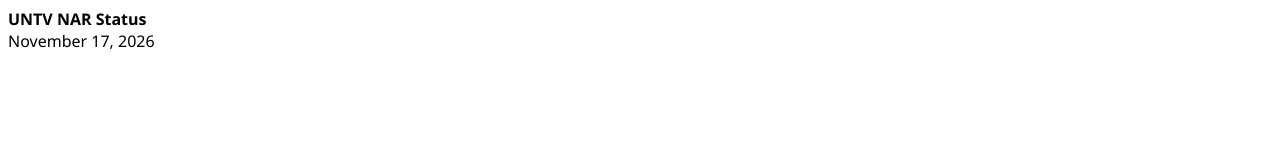
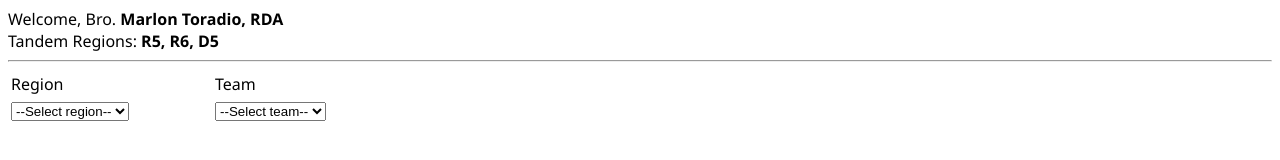
Before and after one commit to untvnar/crud, a plain HTML site: page index.html in a window 1280 px wide. Drawn offline with Linux system fonts and the light colour scheme.

Commit message:
Add files via upload

```diff
--- a/index.html
+++ b/index.html
@@ -5,7 +5,57 @@
     <link rel="stylesheet" href="css.css">
 </head>
 <body>
-    <b>UNTV NAR Status</b><br>
-    November 17, 2026
+    Welcome, Bro. <b>Marlon Toradio, RDA</b><br>
+    Tandem Regions: <b>R5, R6, D5</b><hr>
+    <table>
+        <tr>
+            <td style="width: 200px;">Region</td>
+            <td style="width: 200px;">Team</td>
+        </tr>
+        <tr>
+            <td>
+                <select id="region" onchange="updateTeams()">
+                <option value="">--Select region--</option>
+                <option value="Region V">Region V</option>
+                <option value="Region VI">Region VI</option>
+                <option value="Region VII">Region VII</option>
+                <option value="Region VIII">Region VIII</option>
+                <option value="NCR">NCR</option>
+                </select>
+            </td>
+            <td>
+                <select id="team">
+                    <option value="">--Select team--</option>
+                </select>
+            </td>
+        </tr>
+    </table>
+
+
+
+
+
+    <script>
+        function updateTeams(){
+            const region = document.getElementById("region").value;
+            const teamDropdown = document.getElementById("team");
+            //clear existing options
+            teamDropdown.innerHTML = '<option value="">--Select team--</option>';
+            let teams = [];
+            if (region === "Region V"){
+                teams = ["Albay","Camarines Norte","Camarines Sur"];
+            } else if (region === "Region VI"){
+                teams = ["Aklan","Antique","Capiz","Iloilo","Negros Occidental"];
+            }
+
+        teams.forEach(function(team) {
+        let option = document.createElement("option");
+        option.value = team;
+        option.text = team;
+        teamDropdown.appendChild(option);
+        });
+    }
+    </script>
+
 </body>
 </html>
```
